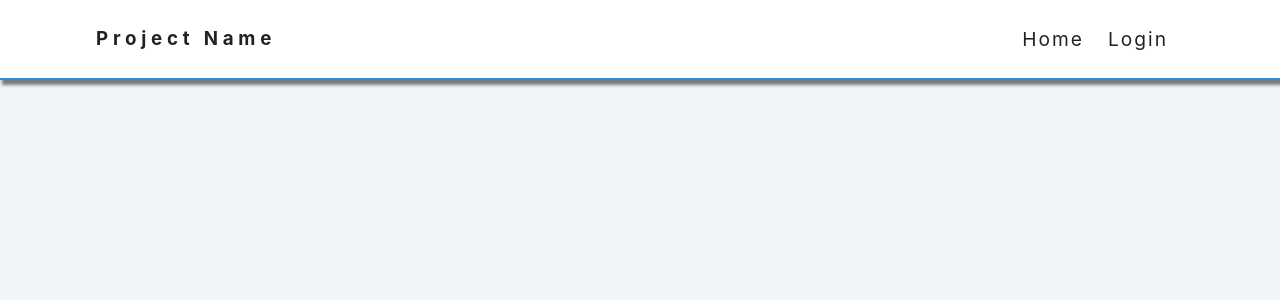
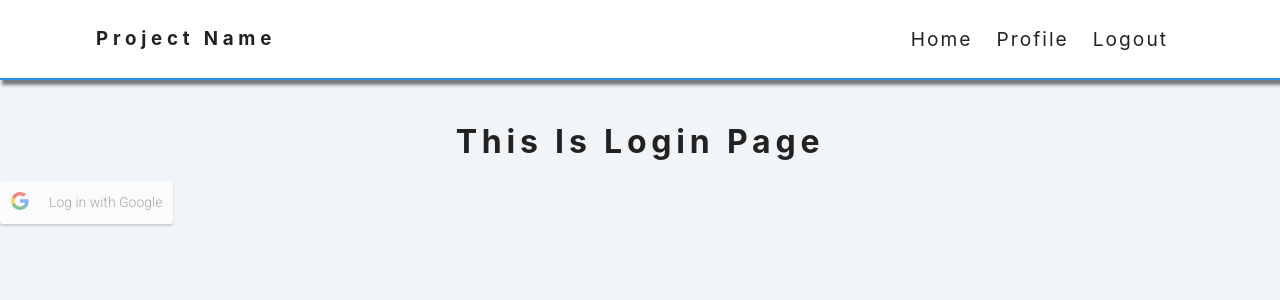
Before and after one commit to DavidBayat/LastProject.Client, a React (Create React App) app: page /login in a window 1280 px wide. Shown: the top 300 px of the page. Built offline with nearby package versions, Linux system fonts and the light colour scheme.

Commit message:
unfinished one

```diff
--- a/package.json
+++ b/package.json
@@ -12,6 +12,7 @@
     "@types/react-dom": "^17.0.14",
     "react": "^17.0.2",
     "react-dom": "^17.0.2",
+    "react-google-login": "^5.2.2",
     "react-router-dom": "^6.2.2",
     "react-scripts": "5.0.0",
     "typescript": "^4.6.3",
--- a/public/index.html
+++ b/public/index.html
@@ -24,7 +24,7 @@
       work correctly both with client-side routing and a non-root public URL.
       Learn how to configure a non-root public URL by running `npm run build`.
     -->
-    <title>React App</title>
+    <title>Recipes</title>
   </head>
   <body>
     <noscript>You need to enable JavaScript to run this app.</noscript>
--- a/src/components/App/index.tsx
+++ b/src/components/App/index.tsx
@@ -1,17 +1,25 @@
-import React from 'react';
-import {BrowserRouter as Router, Route, Routes } from 'react-router-dom'
+import React, {useState} from 'react';
+import {BrowserRouter as Router, Route, Routes, Navigate } from 'react-router-dom'
 import Home from "../Home";
 import RecipeDetail from "../RecipeDetail";
 import NavBar from "../NavBar";
+import Login from "../LogIn";
+import ProfilePage from "../ProfilePage";
+import {ILoginData} from "../../Interfaces";
 
 const App = () => {
+    // const user = true;
+    const [loginData, setLoginData] = useState<ILoginData>();
+
     return (
         <Router>
-            <NavBar />
+            <NavBar loginData={loginData} setLoginData={setLoginData} />
             <Routes>
                 <Route path="/" element={<Home />} />
                 <Route path="/recipe/:id" element={<RecipeDetail />} />
-                <Route path="/login" />
+                <Route path="/login" element={<Login setLoginData={setLoginData} />}/>
+                <Route path="profile/:id"
+                       element={ <ProfilePage /> } />
             </Routes>
         </Router>
     );
--- /dev/null
+++ b/src/components/LogIn/index.tsx
@@ -0,0 +1,41 @@
+import React, {useState} from 'react';
+import GoogleLogin from "react-google-login";
+const getLocalStorage = () => {
+  let list = localStorage.getItem('loginData');
+  if(list)
+  {
+      return JSON.parse(localStorage.getItem('loginData') || '{}')
+  }else
+  {
+      return [];
+  }
+}
+
+interface Props {
+    setLoginData: Function
+}
+
+const Login = ({ setLoginData } : Props) => {
+    // const [logiData, setLogiData] = useState(getLocalStorage);
+    const handleLogin = (googleData : any) => {
+        setLoginData(googleData.profileObj);
+        localStorage.setItem('loginData', JSON.stringify(googleData.profileObj))
+    }
+    const handleFailure = (result : any) => {
+        alert(result)
+    }
+    return (
+        <div>
+            <h1 className="section-title">This is login page</h1>
+            <GoogleLogin
+                clientId="348842152385-kdg8vkd6rnhvv07burv4pmune9ejalte.apps.googleusercontent.com"
+                buttonText="Log in with Google"
+                onSuccess={handleLogin}
+                onFailure={handleFailure}
+                cookiePolicy={'single_host_origin'}
+            />
+        </div>
+    );
+};
+
+export default Login;
--- a/src/components/NavBar/index.tsx
+++ b/src/components/NavBar/index.tsx
@@ -1,8 +1,33 @@
-import React from "react";
+import React, {useEffect, useState} from "react";
 import { Link } from "react-router-dom";
 import "./NavBar.css"
+import {ILoginData} from "../../Interfaces";
 
-function NavBar() {
+// interface IUser {
+//     user: boolean
+// }
+// { user } : IUser
+interface Props {
+    loginData: any;
+    setLoginData: Function
+}
+const NavBar = ({loginData, setLoginData} : Props) => {
+    // const [login, setLogin] = useState(
+    //     localStorage.getItem('loginData')
+    // );
+
+    const handleLogout = () => {
+      localStorage.removeItem('loginData')
+    }
+
+    useEffect(() => {
+       // if (localStorage.getItem('loginData')){
+       //     setLogin(localStorage.getItem('loginData'))
+       // }else{
+       //     setLogin(null);
+       // }
+    }, [loginData]);
+
     return (
         <nav className="nav-container">
             <div className="nav-center">
@@ -13,9 +38,22 @@ function NavBar() {
                     <li>
                         <Link to="/">home</Link>
                     </li>
-                    <li>
-                        <Link to="/login">login</Link>
-                    </li>
+                    {
+                        loginData !== null ? (
+                            <>
+                                <li>
+                                    <Link to="/profile">profile</Link>
+                                </li>
+                                <li>
+                                    <Link to="/" onClick={ handleLogout }>logout</Link>
+                                </li>
+                            </>
+                        ) : (
+                            <li>
+                                <Link to="/login">login</Link>
+                            </li>
+                        )
+                    }
                 </ul>
             </div>
         </nav>
--- /dev/null
+++ b/src/components/ProfilePage/index.tsx
@@ -0,0 +1,12 @@
+import React from 'react';
+
+const ProfilePage = () => {
+
+    return (
+        <div>
+            <h1>This is profile page, where you should not be here if you are not loged in</h1>
+        </div>
+    );
+};
+
+export default ProfilePage;
```
Also changed, not shown: src/Interfaces.ts (+9 -0 lines), src/components/NavBar/NavBar.css (line endings or trailing spaces), 1 other file (tests, documents, lock files or other folders).
